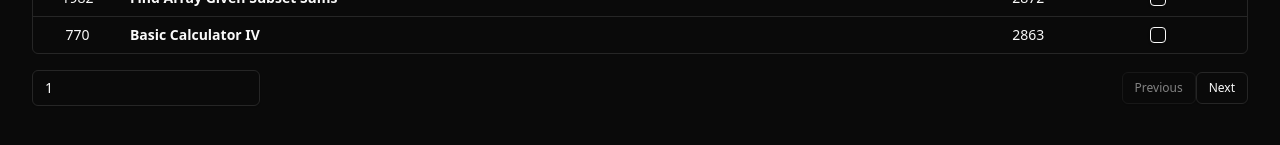
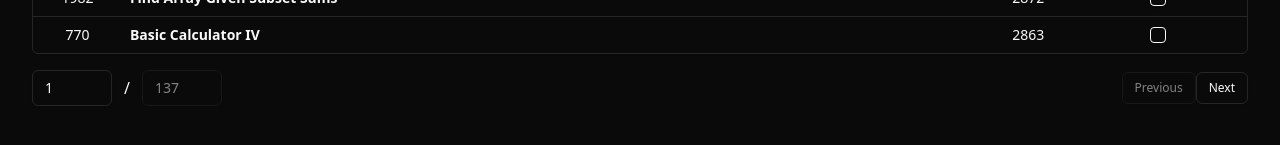
Before and after one commit to sagarmish1234/leetcode_rating, a React (Vite) app: page / in a window 1280 px wide. Shown: the part 575-720 px from the top of the page. Built offline with nearby package versions, Linux system fonts and the light colour scheme.

Commit message:
Pagination enhance

```diff
--- a/src/components/DataTable.tsx
+++ b/src/components/DataTable.tsx
@@ -112,11 +112,17 @@ export function DataTable<TData, TValue>({
         </Table>
       </div>
       <div className="flex items-center justify-between space-x-2 py-4 ">
-        <Input onChange={e => {
-          setPagination(e.target.value)
-          if (e.currentTarget.value != "")
-            table.setPageIndex(parseInt(e.currentTarget.value) - 1)
-        }} type="text" className="w-min" value={pageIndex} />
+        <div className="flex gap-3 items-center">
+
+          <Input onChange={e => {
+            setPagination(e.target.value)
+            if (e.currentTarget.value != "")
+              table.setPageIndex(parseInt(e.currentTarget.value) - 1)
+          }} type="text" className="w-20" value={pageIndex} />
+          /
+          <Input type="text" className="w-20" value={table.getPageCount()} disabled={true} />
+
+        </div>
         <div>
           <Button
             variant="outline"
```
